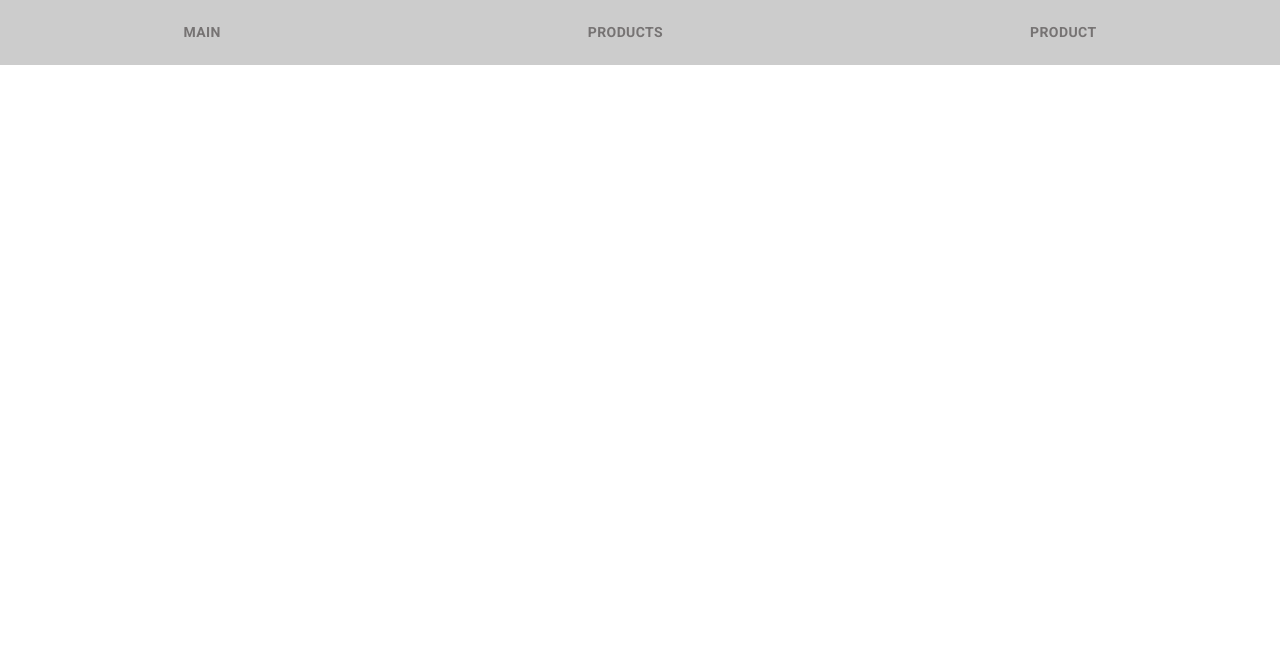
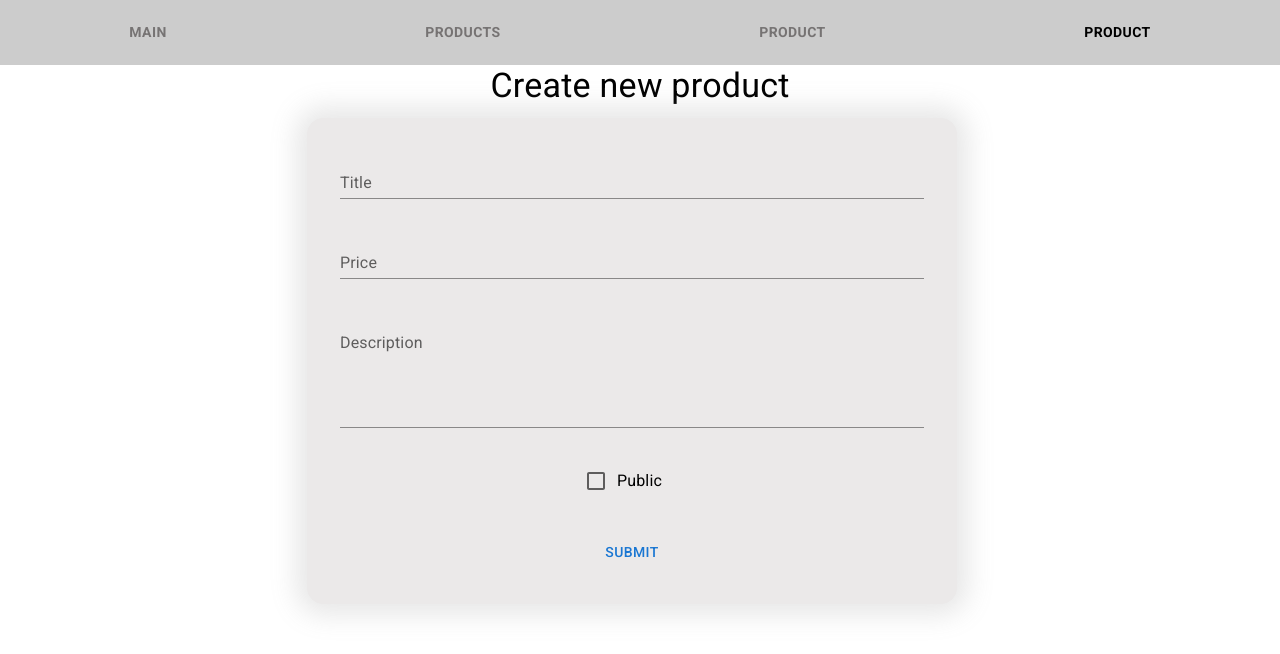
Before and after one commit to Yakushin103/Exore_test, a React (Create React App) app: page /create in a window 1280 px wide. Shown: the top 654 px of the page. Built offline with nearby package versions, Linux system fonts and the light colour scheme.

Commit message:
Added Create page

```diff
--- a/package.json
+++ b/package.json
@@ -12,6 +12,7 @@
     "@testing-library/react": "^11.1.0",
     "@testing-library/user-event": "^12.1.10",
     "axios": "^0.23.0",
+    "formik": "^2.2.9",
     "react": "^17.0.2",
     "react-dom": "^17.0.2",
     "react-redux": "^7.2.5",
@@ -20,7 +21,8 @@
     "redux-thunk": "^2.3.0",
     "redux-toolkit": "^1.1.2",
     "sass": "^1.43.2",
-    "web-vitals": "^1.0.1"
+    "web-vitals": "^1.0.1",
+    "yup": "^0.32.11"
   },
   "scripts": {
     "start": "react-scripts start",
--- a/src/App.scss
+++ b/src/App.scss
@@ -1,8 +1,7 @@
 img.loader {
-  width: 350px;
-  height: 350px;
+  width: 150px;
+  height: 150px;
   position: fixed;
   top: calc(50% - 30px);
   left: calc(50% - 30px);
-  z-index: 999;
 }
--- a/src/Router/Router.js
+++ b/src/Router/Router.js
@@ -7,7 +7,7 @@ import Header from '../components/Header'
 
 const Products = lazyWrapper(lazy(() => import('../pages/Products/Products')))
 const Product = lazyWrapper(lazy(() => import('../pages/Product/Product')))
-
+const Create = lazyWrapper(lazy(() => import('../pages/Create/Create')))
 
 export default function Router() {
   return (
@@ -31,6 +31,12 @@ export default function Router() {
           component={Product}
           exact
         />
+
+        <Route
+          path="/create"
+          component={Create}
+          exact
+        />
       </Switch>
     </div>
   )
--- a/src/components/Header.js
+++ b/src/components/Header.js
@@ -15,7 +15,11 @@ export default function Header() {
         <Button>Products</Button>
       </NavLink>
 
-      <NavLink to="product/:id">
+      <NavLink exact to="/product/:id">
+        <Button>Product</Button>
+      </NavLink>
+
+      <NavLink to="/create">
         <Button>Product</Button>
       </NavLink>
     </div>
--- /dev/null
+++ b/src/pages/Create/Create.js
@@ -0,0 +1,119 @@
+import { useFormik } from 'formik'
+import * as Yup from 'yup'
+
+import Container from '@mui/material/Container'
+import Typography from '@mui/material/Typography'
+import Grid from '@mui/material/Grid'
+import TextField from '@mui/material/TextField'
+import Button from '@mui/material/Button'
+import Checkbox from '@mui/material/Checkbox'
+import FormControlLabel from '@mui/material/FormControlLabel'
+
+import './Create.scss'
+
+const CreateSchema = Yup.object().shape({
+  title: Yup.string()
+    .min(2, 'Too Short!')
+    .max(30, 'Too Long!')
+    .required('Required'),
+  price: Yup.number()
+    .required('Required'),
+  description: Yup.string()
+    .min(2, 'Too Short!')
+    .max(300, 'Too Long!')
+    .required('Required'),
+});
+
+export default function Create() {
+  const formik = useFormik({
+    initialValues: {
+      title: '',
+      price: '',
+      description: '',
+      public: false,
+    },
+    validationSchema: CreateSchema,
+    onSubmit: values => {
+      alert(JSON.stringify(values, null, 2));
+    },
+  })
+
+  const { errors, touched } = formik
+  console.log('errors', touched)
+  return (
+    <Container className="create">
+      <Grid direction="column" container spacing={2}>
+        <Grid item xs={12}>
+          <Typography variant="h4" gutterBottom >
+            Create new product
+          </Typography>
+        </Grid>
+        <form onSubmit={formik.handleSubmit}>
+          <Grid item>
+            <TextField
+              className="create-input"
+              label="Title"
+              variant="standard"
+              name="title"
+              type="text"
+              onChange={formik.handleChange}
+              value={formik.values.title}
+            />
+          </Grid>
+
+          <Grid item>
+            <TextField
+              className="create-input"
+              label="Price"
+              variant="standard"
+              name="price"
+              type="number"
+              onChange={formik.handleChange}
+              value={formik.values.price}
+            />
+          </Grid>
+
+          <Grid item>
+            <TextField
+              className="create-input"
+              label="Description"
+              name="description"
+              multiline
+              rows={4}
+              variant="standard"
+              onChange={formik.handleChange}
+              value={formik.values.description}
+            />
+          </Grid>
+
+          <Grid item>
+            <FormControlLabel
+              control={<Checkbox defaultChecked />}
+              label="Public"
+              name="public"
+              value={formik.values.public}
+              checked={formik.values.public}
+              onChange={formik.handleChange}
+            />
+          </Grid>
+
+          <Grid item>
+            {errors.title && touched.title ? (
+              <Typography variant="p">
+                {errors.title}
+              </Typography>
+            ) : null}
+          </Grid>
+
+          <Button
+            disabled={Object.values(errors).length}
+            type="submit"
+          >
+            Submit
+          </Button>
+        </form>
+
+      </Grid>
+    </Container>
+  )
+}
--- /dev/null
+++ b/src/pages/Create/Create.scss
@@ -0,0 +1,22 @@
+.create {
+  text-align: center;
+
+  form {
+    width: 50%;
+    margin: 0 auto;
+    padding: 2rem;
+    border: 1px solid #ebe9e9;
+    border-radius: 1rem;
+    background-color: #ebe9e9;
+    box-shadow: 0px 0px 27px 11px rgba(135, 135, 135, 0.2);
+
+    .create-input {
+      width: 100%;
+      margin-bottom: 2rem;
+    }
+
+    button {
+      margin-top: 2rem;
+    }
+  }
+}
```
Also changed, not shown: 1 other file (tests, documents, lock files or other folders).
